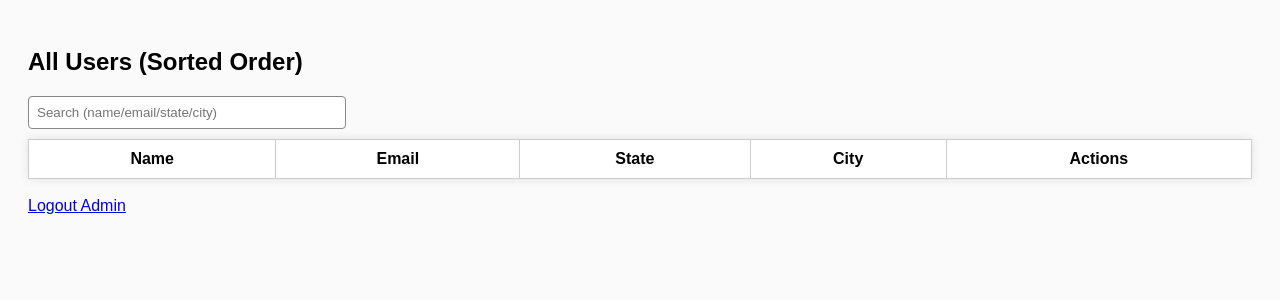
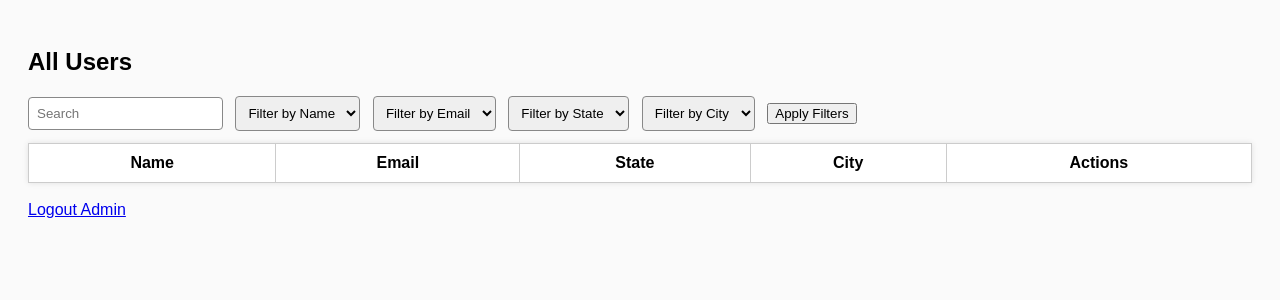
Before and after one commit to Sriharih/Harvee-project, a PHP site: page /admin_dashboard.php in a window 1280 px wide. Shown: the top 300 px of the page. Run offline with PHP 8.4, Linux system fonts and the light colour scheme; the visitor is signed in with stand-in values (Sample User, id 1); lists and menus that the app fills with data are empty.

Commit message:
Update admin_dashboard.php

```diff
--- a/admin_dashboard.php
+++ b/admin_dashboard.php
@@ -3,12 +3,34 @@ require 'db.php';
 session_start();
 if (!isset($_SESSION['admin'])) { header("Location: admin_login.php"); }
 
-$search = $_GET['search'] ?? '';
-$query = "SELECT * FROM users WHERE role='user' AND
-         (name LIKE '%$search%' OR email LIKE '%$search%' OR state LIKE '%$search%' OR city LIKE '%$search%')
-         ORDER BY name ASC";
+$nameFilter = $_GET['name'] ?? '';
+$emailFilter = $_GET['email'] ?? '';
+$stateFilter = $_GET['state'] ?? '';
+$cityFilter  = $_GET['city'] ?? '';
+$search      = $_GET['search'] ?? '';
 
-$result = $conn->query($query);
+// Pagination logic
+$page  = $_GET['page'] ?? 1;
+$limit = 5;
+$offset = ($page - 1) * $limit;
+
+$where = "role='user'";
+if ($search) $where .= " AND (name LIKE '%$search%' OR email LIKE '%$search%')";
+if ($nameFilter)  $where .= " AND name='$nameFilter'";
+if ($emailFilter) $where .= " AND email='$emailFilter'";
+if ($stateFilter) $where .= " AND state='$stateFilter'";
+if ($cityFilter)  $where .= " AND city='$cityFilter'";
+
+$result = $conn->query("SELECT * FROM users WHERE $where ORDER BY name ASC LIMIT $limit OFFSET $offset");
+$count  = $conn->query("SELECT id FROM users WHERE $where");
+$totalUsers = $count->num_rows;
+$totalPages = ceil($totalUsers / $limit);
+
+// Fetch unique values for dropdown filters
+$nameList  = $conn->query("SELECT DISTINCT name FROM users WHERE role='user' ORDER BY name ASC");
+$emailList = $conn->query("SELECT DISTINCT email FROM users WHERE role='user' ORDER BY email ASC");
+$stateList = $conn->query("SELECT DISTINCT state FROM users WHERE role='user' ORDER BY state ASC");
+$cityList  = $conn->query("SELECT DISTINCT city FROM users WHERE role='user' ORDER BY city ASC");
 ?>
 
 <!DOCTYPE html>
@@ -17,16 +39,56 @@ $result = $conn->query($query);
 <title>Admin Dashboard</title>
 <style>
 body{font-family:Arial;padding:20px;background:#fafafa}
-table{width:100%;border-collapse:collapse;background:#fff;box-shadow:0 0 10px rgba(0,0,0,0.1)}
+table{width:100%;border-collapse:collapse;background:#fff;margin-top:12px;box-shadow:0 0 6px rgba(0,0,0,0.1)}
 th,td{padding:10px;border:1px solid #ccc}
-input{padding:8px;width:300px;border-radius:4px;border:1px solid #888;margin-bottom:10px}
+select,input{padding:8px;border-radius:4px;border:1px solid #888;margin-right:8px}
+.pagination a{margin:0 6px;text-decoration:none;color:#000;padding:6px 10px;border:1px solid #888;border-radius:4px}
 </style>
 </head>
 <body>
-<h2>All Users (Sorted Order)</h2>
+
+<h2>All Users</h2>
 
 <form>
-<input type="text" name="search" placeholder="Search (name/email/state/city)" value="<?php echo $search ?>">
+<input type="text" name="search" placeholder="Search" value="<?php echo $search ?>">
+
+<select name="name">
+<option value="">Filter by Name</option>
+<?php while ($n = $nameList->fetch_assoc()) { ?>
+<option value="<?php echo $n['name'] ?>" <?php if($nameFilter==$n['name']) echo 'selected'; ?>>
+<?php echo $n['name'] ?>
+</option>
+<?php } ?>
+</select>
+
+<select name="email">
+<option value="">Filter by Email</option>
+<?php while ($e = $emailList->fetch_assoc()) { ?>
+<option value="<?php echo $e['email'] ?>" <?php if($emailFilter==$e['email']) echo 'selected'; ?>>
+<?php echo $e['email'] ?>
+</option>
+<?php } ?>
+</select>
+
+<select name="state">
+<option value="">Filter by State</option>
+<?php while ($s = $stateList->fetch_assoc()) { ?>
+<option value="<?php echo $s['state'] ?>" <?php if($stateFilter==$s['state']) echo 'selected'; ?>>
+<?php echo $s['state'] ?>
+</option>
+<?php } ?>
+</select>
+
+<select name="city">
+<option value="">Filter by City</option>
+<?php while ($c = $cityList->fetch_assoc()) { ?>
+<option value="<?php echo $c['city'] ?>" <?php if($cityFilter==$c['city']) echo 'selected'; ?>>
+<?php echo $c['city'] ?>
+</option>
+<?php } ?>
+</select>
+
+<button>Apply Filters</button>
 </form>
 
 <table>
@@ -46,6 +108,14 @@ input{padding:8px;width:300px;border-radius:4px;border:1px solid #888;margin-bot
 <?php } ?>
 </table>
 
+<div class="pagination">
+<?php for($i=1; $i<=$totalPages; $i++){ ?>
+<a href="?page=<?php echo $i ?>&search=<?php echo $search ?>&name=<?php echo $nameFilter ?>&email=<?php echo $emailFilter ?>&state=<?php echo $stateFilter ?>&city=<?php echo $cityFilter ?>">
+<?php echo $i ?>
+</a>
+<?php } ?>
+</div>
+
 <br><a href='logout.php'>Logout Admin</a>
 </body>
 </html>
```
